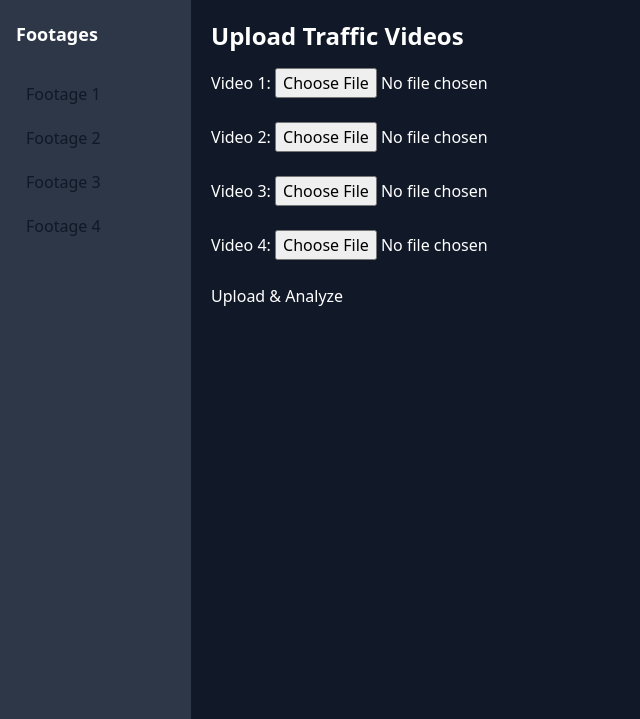
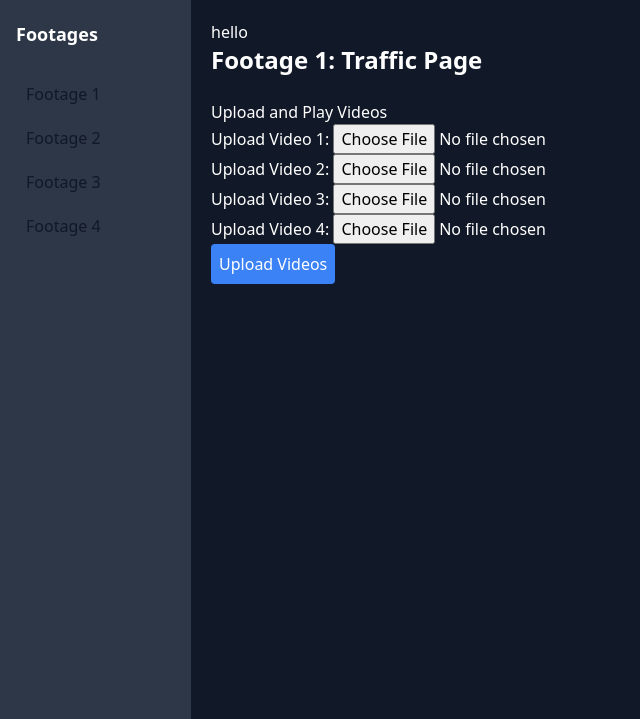
Before and after one commit to Saad00SD/iNovatcs-Intelligent_Traffic_Control_System_Final-Year-Project, a Django app: page /traffic/footage_1/ in a window 1280 px wide. Shown: the part 80-799 px from the top of the page, without its empty margins (0-640 px from the left). Run offline with Django 5.2, Linux system fonts and the light colour scheme; some libraries are stand-ins or nearby versions.

Commit message:
Traffic Page 1.0

```diff
--- a/iNova/templates/Traffic_page/footage_1.html
+++ b/iNova/templates/Traffic_page/footage_1.html
@@ -1,16 +1,48 @@
 {% extends 'websites/traffic.html' %}
+
 {% block content %}
+    <h2 class="text-2xl font-bold mb-6">Footage 1: Traffic Page</h2>
 
-<h2 class="text-2xl font-bold mb-4">Upload Traffic Videos</h2>
+    <h1>Upload and Play Videos</h1>
 
-<form method="post" enctype="multipart/form-data">
-    {% csrf_token %}
-    {% for i in "1234" %}
-        <label>Video {{ i }}:</label>
-        <input type="file" name="video{{ i }}" accept="video/*" required><br><br>
-    {% endfor %}
-    <button type="submit">Upload & Analyze</button>
-</form>
+    <!-- Video Upload Form -->
+    <form method="POST" enctype="multipart/form-data">
+        {% csrf_token %}
+        {{ form.as_p }}
+        <button type="submit" class="bg-blue-500 text-white p-2 rounded">Upload Videos</button>
+    </form>
 
-
+    <!-- Display Videos -->
+    {% if video_urls %}
+        <div class="grid grid-cols-2 gap-4 mt-6">
+            <div>
+                <h3>Video 1</h3>
+                <video width="50%" controls>
+                    <source src="{{ video_urls.0 }}" type="video/mp4">
+                    Your browser does not support the video tag.
+                </video>
+            </div>
+            <div>
+                <h3>Video 2</h3>
+                <video width="50%" controls>
+                    <source src="{{ video_urls.1 }}" type="video/mp4">
+                    Your browser does not support the video tag.
+                </video>
+            </div>
+            <div>
+                <h3>Video 3</h3>
+                <video width="50%" controls>
+                    <source src="{{ video_urls.2 }}" type="video/mp4">
+                    Your browser does not support the video tag.
+                </video>
+            </div>
+            <div>
+                <h3>Video 4</h3>
+                <video width="50%" controls>
+                    <source src="{{ video_urls.3 }}" type="video/mp4">
+                    Your browser does not support the video tag.
+                </video>
+            </div>
+        </div>
+    {% endif %}
 {% endblock %}
--- a/iNova/templates/partials/nav2.html
+++ b/iNova/templates/partials/nav2.html
@@ -9,7 +9,7 @@
     <div class="flex items-center md:order-2 space-x-3 md:space-x-0 rtl:space-x-reverse">
       <!-- Display the logged-in username and a logout button -->
       <p class="mr-2">Hello, </p> <!-- Optional: Added margin-right for space between "Hello" and username -->
-      <span class="text-sm text-gray-900 dark:text-white">{{ request.user.username }}</span> <!-- Display logged-in username -->
+      <span class="text-sm text-gray-900 dark:text-white">{{ request.user.username| capfirst }}</span> <!-- Display logged-in username -->
       <a href="{% url 'logout' %}" class="block px-4 py-2 text-sm text-gray-700 hover:bg-gray-100 dark:hover:bg-gray-600 dark:text-gray-200 dark:hover:text-white ml-4">Sign out</a> <!-- Link to logout with margin-left -->
     </div>
     <div class="items-center justify-between hidden w-full md:flex md:w-auto md:order-1" id="navbar-user">
--- a/iNova/templates/websites/traffic.html
+++ b/iNova/templates/websites/traffic.html
@@ -1,7 +1,5 @@
 {% load static %}
 {% load static tailwind_tags %}
-
-
 
 <!DOCTYPE html>
 <html lang="en">
@@ -87,6 +85,7 @@
 
         <!-- Main Content Section -->
         <div class="content w-full p-6">
+            <p>hello</p>
             {% block content %}
                 <!-- Dynamic content from different footages -->
             {% endblock %}
--- /dev/null
+++ b/iNova/traffic/forms.py
@@ -0,0 +1,7 @@
+from django import forms
+
+class VideoUploadForm(forms.Form):
+    video_file_1 = forms.FileField(label='Upload Video 1', required=True)
+    video_file_2 = forms.FileField(label='Upload Video 2', required=True)
+    video_file_3 = forms.FileField(label='Upload Video 3', required=True)
+    video_file_4 = forms.FileField(label='Upload Video 4', required=True)
--- a/iNova/traffic/urls.py
+++ b/iNova/traffic/urls.py
@@ -1,19 +1,16 @@
 from django.urls import path
 from . import views
+from django.conf import settings
+from django.conf.urls.static import static
 from django.conf import settings
 from django.conf.urls.static import static
 
 
 urlpatterns = [
-    # Other URL patterns
     path('traffic/', views.traffic, name='traffic'),
-
     path('footage_1/', views.footage_1, name='footage_1'),
     path('footage_2/', views.footage_2, name='footage_2'),
     path('footage_3/', views.footage_3, name='footage_3'),
     path('footage_4/', views.footage_4, name='footage_4'),
-]
 
-# Serve media files during development
-if settings.DEBUG:
-    urlpatterns += static(settings.MEDIA_URL, document_root=settings.MEDIA_ROOT)
+] + static(settings.MEDIA_URL, document_root=settings.MEDIA_ROOT)
--- a/iNova/traffic/views.py
+++ b/iNova/traffic/views.py
@@ -1,10 +1,4 @@
 from django.shortcuts import render
-from django.core.files.storage import FileSystemStorage
-from django.conf import settings
-import os
-from ultralytics import YOLO
-import time
-model  = YOLO(r'anomaly/MLModels/best.pt')
 
 def footage_1(request):
     return render(request, 'Traffic_page/footage_1.html')
@@ -18,12 +12,27 @@ def footage_3(request):
 def footage_4(request):
     return render(request, 'Traffic_page/footage_4.html')
 
+def traffic(request):
+    return render(request, 'websites/traffic.html')
+
 from django.shortcuts import render
 from django.core.files.storage import FileSystemStorage
-from django.conf import settings
-import os
+from .forms import VideoUploadForm
 
+def footage_1(request):
+    context = {}
+    if request.method == 'POST':
+        video_urls = []
+        for i in range(1, 5):
+            if f'video_file_{i}' in request.FILES:
+                video_file = request.FILES[f'video_file_{i}']
+                fs = FileSystemStorage()
+                filename = fs.save(video_file.name, video_file)
+                video_url = fs.url(filename)
+                video_urls.append(video_url)
 
-def traffic(request):
+        context['video_urls'] = video_urls
 
-    return render(request, 'Traffic_page/footage_1.html')
+    form = VideoUploadForm()
+    context['form'] = form
+    return render(request, 'Traffic_page/footage_1.html', context)
```
Also changed, not shown: iNova/theme/static/css/dist/styles.css (+66 -16 lines), 1 other file.
